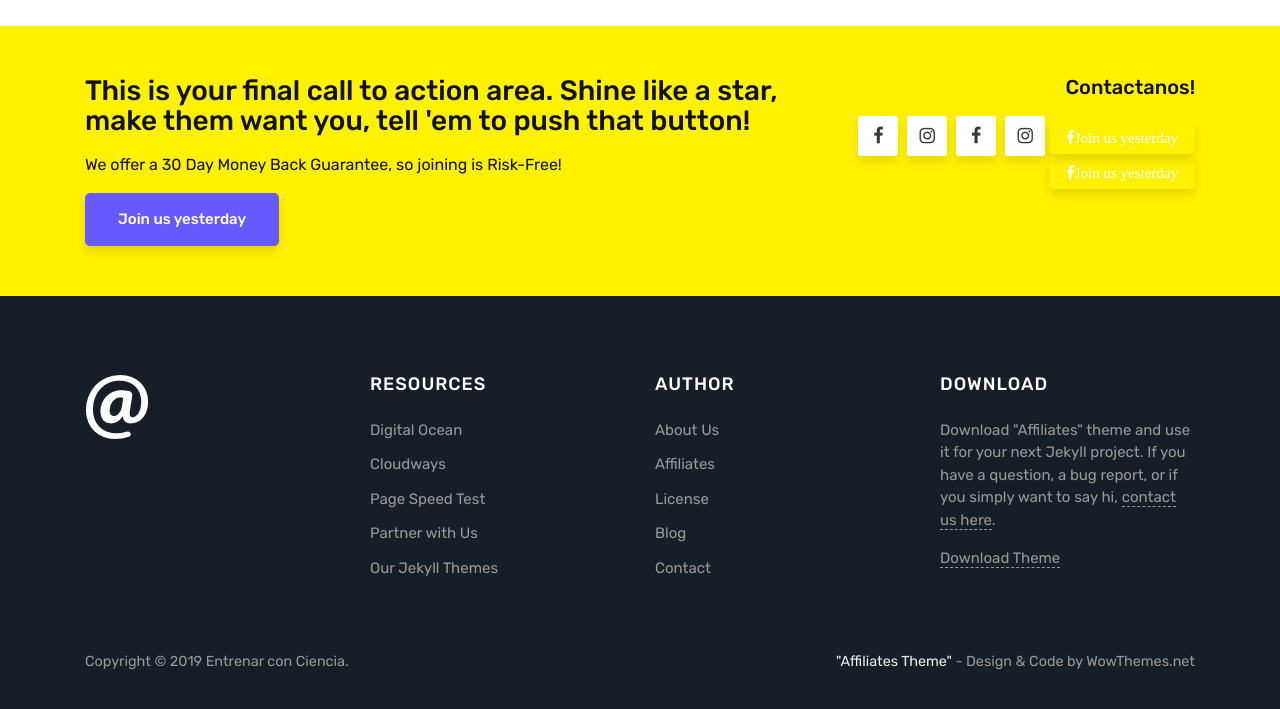
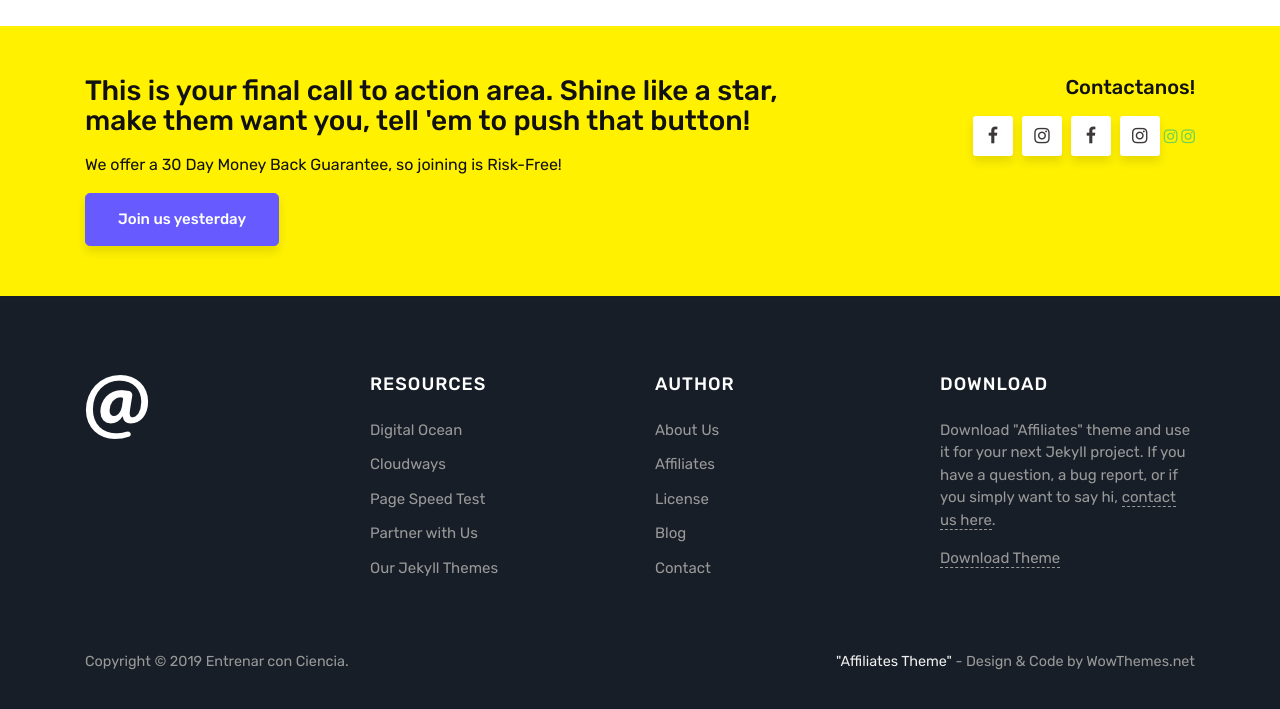
Before and after one commit to msanhueza/alex, a Jekyll site: the page built from index.html, in a window 1280 px wide and 900 px high, scrolled down 2002 px, cut to the strip 181-890 px from the top of the window. Built offline with Jekyll 4.4.1, drawn with Linux system fonts in a browser that asks for light colours; the list of posts is cut into pages by our own code; comment, search, counter and statistics services are not loaded.

Commit message:
Update default.html

```diff
--- a/_layouts/default.html
+++ b/_layouts/default.html
@@ -132,8 +132,9 @@
                     <i class="fa fa-facebook"></i>
                     <i class="fa fa-instagram"></i>
 
-                    <a class="btn fa fa-facebook"" href="#">Join us yesterday</a>
-                    <a class="btn fa fa-facebook"" href="#">Join us yesterday</a>
+                    <a class="fa fa-instagram" href="myfile.htm"></a>
+                    <a class="fa fa-instagram"href="myfile.htm"></a>
+
                 </div>
             </div>
         </div>
```
